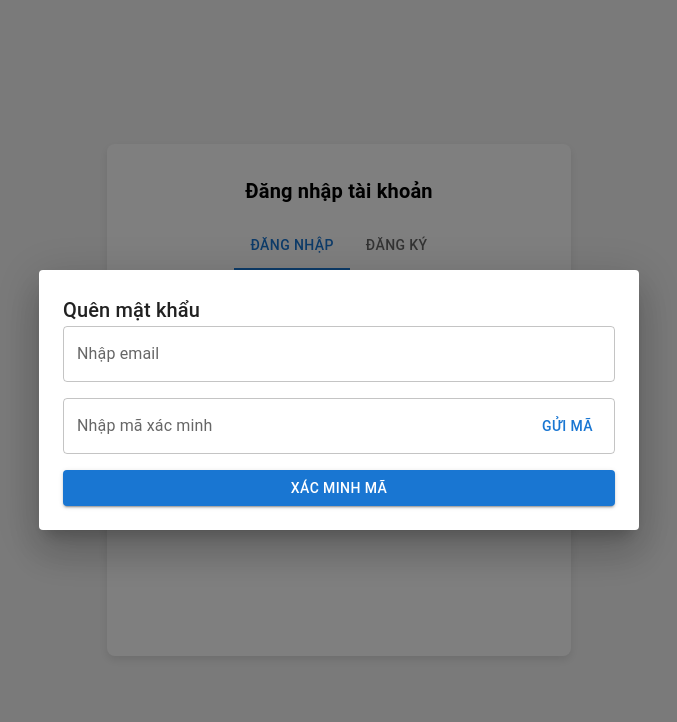
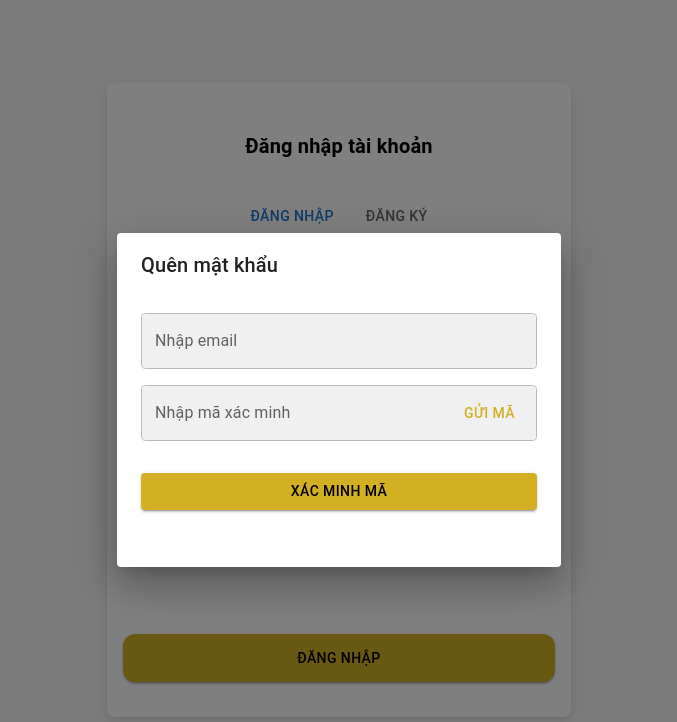
Before and after one commit to Hans2374/graveyard-management, a React (Create React App) app: page /login in a window 1280 px wide. Both pictures are taken after a click on the link "Quên mật khẩu?". Shown: the top 722 px of the page, without its empty margins (301-978 px from the left). Built offline with nearby package versions, Linux system fonts and the light colour scheme.

Commit message:
login 2.0

```diff
--- a/src/components/Login.js
+++ b/src/components/Login.js
@@ -1,5 +1,5 @@
 import React, { useState } from 'react';
-import { Box, TextField, Tabs, Tab, Button, InputAdornment, IconButton, Link, Typography, Dialog } from '@mui/material';
+import { Box, TextField, Tabs, Tab, Button, InputAdornment, IconButton, Link, Typography, Dialog, DialogTitle, DialogContent } from '@mui/material';
 import Visibility from '@mui/icons-material/Visibility';
 import VisibilityOff from '@mui/icons-material/VisibilityOff';
 
@@ -19,10 +19,43 @@ export const Login = () => {
     const [codeSent, setCodeSent] = useState(false);
     const [helpText, setHelpText] = useState('');
     const [showNewPassword, setShowNewPassword] = useState(false);
+    const [isLoggedIn, setIsLoggedIn] = useState(false);
+    const [open, setOpen] = useState(false);
 
     const handleTabChange = (event, newValue) => setActiveTab(newValue);
     const handleShowPasswordToggle = () => setShowPassword(!showPassword);
     const handleShowNewPasswordToggle = () => setShowNewPassword(!showNewPassword);
+
+    const handleCloseDialog = () => {
+        setOpen(false);
+        setLoginValues({ username: '', password: '' });
+        setSignupValues({ email: '', username: '', password: '', confirmPassword: '' });
+        setLoginErrors({});
+        setSignupErrors({});
+    };
+
+    // Giả lập đăng nhập thành công
+    const handleSuccessfulLogin = () => {
+        const errors = {};
+        if (!loginValues.username.trim()) {
+            errors.username = 'Vui lòng nhập tên đăng nhập hoặc email';
+        }
+        if (!loginValues.password) {
+            errors.password = 'Vui lòng nhập mật khẩu';
+        }
+
+        if (Object.keys(errors).length > 0) {
+            setLoginErrors(errors);
+            return;
+        }
+
+        // Giả lập đăng nhập thành công
+        setIsLoggedIn(true);
+        localStorage.setItem('isLoggedIn', 'true');
+        handleCloseDialog();
+        setLoginValues({ username: '', password: '' });
+        setLoginErrors({});
+    };
 
     const handleSendVerificationCode = () => {
         if (!validateEmail(email)) {
@@ -68,47 +101,37 @@ export const Login = () => {
 
     const handleSignup = () => {
         const errors = {};
-        let helpText = {};
-
         if (!signupValues.email?.trim()) {
             errors.email = 'Vui lòng nhập email';
-            helpText.email = 'Email là bắt buộc';
         } else if (!validateEmail(signupValues.email)) {
             errors.email = 'Email không hợp lệ';
-            helpText.email = 'Định dạng email không đúng';
         }
         if (!signupValues.username.trim()) {
             errors.username = 'Vui lòng nhập tên đăng nhập';
-            helpText.username = 'Tên đăng nhập là bắt buộc';
         } else if (signupValues.username.length < 3 || signupValues.username.length > 20) {
             errors.username = 'Tên đăng nhập phải có từ 3 đến 20 ký tự';
-            helpText.username = 'Tên đăng nhập không hợp lệ';
         }
         if (!signupValues.password) {
             errors.password = 'Vui lòng nhập mật khẩu';
-            helpText.password = 'Mật khẩu là bắt buộc';
         } else if (signupValues.password.length < 6) {
             errors.password = 'Mật khẩu phải có ít nhất 6 ký tự';
-            helpText.password = 'Mật khẩu quá ngắn';
         }
         if (signupValues.password !== signupValues.confirmPassword) {
             errors.confirmPassword = 'Mật khẩu xác nhận không khớp';
-            helpText.confirmPassword = 'Xác nhận mật khẩu không đúng';
         }
 
         if (Object.keys(errors).length > 0) {
             setSignupErrors(errors);
-            setHelpText(helpText);
             return;
         }
 
-        // Logic for registration
+        // Ở đây bạn sẽ thêm logic đăng ký với server
+        // Giả sử đăng ký thành công
         setIsLoggedIn(true);
         handleCloseDialog();
         // Reset form
         setSignupValues({ email: '', username: '', password: '', confirmPassword: '' });
         setSignupErrors({});
-        setHelpText({});
     };
 
     const resetForgotPasswordForm = () => {
@@ -136,24 +159,26 @@ export const Login = () => {
             <Box
                 sx={{
                     width: '400px',
-                    height: '480px',
+                    height: '570px', // Cố định chiều cao của Box ngoài
                     backgroundColor: 'white',
                     padding: 4,
-                    pt: 0,
                     borderRadius: 2,
                     boxShadow: '0px 4px 10px rgba(0, 0, 0, 0.1)',
+                    position: 'relative', // Đặt position relative để các thành phần con có thể sử dụng absolute
                 }}
             >
-                <Typography align="center" padding={4} pb={2} fontWeight="bold" fontSize={20}>
-                    Đăng nhập tài khoản
+                <Typography align="center" padding={2} pb={4} fontWeight="bold" fontSize={20}>
+                    {activeTab === 0 ? 'Đăng nhập tài khoản' : 'Tạo tài khoản mới'}
                 </Typography>
                 <Tabs value={activeTab} onChange={handleTabChange} centered>
                     <Tab label="Đăng nhập" />
                     <Tab label="Đăng ký" />
                 </Tabs>
 
+                <Box sx={{ flexGrow: 1, mt: 2 }}>
+                    {/* Form Đăng nhập */}
                     {activeTab === 0 && (
-                    <Box sx={{ mt: 2 }}>
+                        <Box>
                             <TextField
                                 fullWidth
                                 variant="outlined"
@@ -186,25 +211,17 @@ export const Login = () => {
                             />
                             <Link
                                 variant="body2"
-                            onClick={() => setForgotPasswordDialogOpen(true)}
+                                onClick={handleForgotPasswordDialogOpen}
                                 sx={{ cursor: 'pointer', marginLeft: '14px' }}
                             >
                                 Quên mật khẩu?
                             </Link>
-                        <Button
-                            onClick={() => console.log('Handle login')}
-                            variant="contained"
-                            color="inherit"
-                            fullWidth
-                            sx={{ py: 1.5, borderRadius: 3, bgcolor: 'var(--secondary-color)', mt: 2 }}
-                        >
-                            Đăng nhập
-                        </Button>
                         </Box>
                     )}
 
+                    {/* Form Đăng ký */}
                     {activeTab === 1 && (
-                    <Box sx={{ mt: 2 }}>
+                        <Box>
                             <TextField
                                 fullWidth
                                 variant="outlined"
@@ -265,30 +282,47 @@ export const Login = () => {
                                 }}
                                 sx={{ mb: 2 }}
                             />
+                        </Box>
+                    )}
+
+                    {/* Nút hành động */}
+                    <Box sx={{ position: 'absolute', bottom: 35, left: 16, right: 16 }}>
+                        {activeTab === 0 ? (
                             <Button
-                            onClick={() => console.log('Handle signup')}
+                                onClick={handleSuccessfulLogin}
+                                variant="contained"
+                                color="inherit"
+                                fullWidth
+                                sx={{ py: 1.5, borderRadius: 3, bgcolor: 'var(--secondary-color)' }}
+                            >
+                                Đăng nhập
+                            </Button>
+                        ) : (
+                            <Button
+                                onClick={handleSignup}
                                 variant="contained"
                                 fullWidth
-                            sx={{ py: 1.5, borderRadius: 3, bgcolor: 'var(--secondary-color)', mt: 2 }}
+                                sx={{ py: 1.5, borderRadius: 3, bgcolor: 'var(--secondary-color)' }}
                             >
                                 Đăng ký
                             </Button>
+                        )}
                     </Box>
-                )}
+                </Box>
 
                 {/* Forgot Password Dialog */}
-                <Dialog open={forgotPasswordDialogOpen} onClose={handleForgotPasswordDialogClose}>
-                    <Box padding={3} sx={{ minWidth: '350px' }}>
+                <Dialog open={forgotPasswordDialogOpen} onClose={handleForgotPasswordDialogClose} maxWidth="xs">
+                    <DialogTitle>Quên mật khẩu</DialogTitle>
+                    <DialogContent sx={{ display: 'flex', flexDirection: 'column', justifyContent: 'space-between', height: '250px' }}>
                         {!verificationForm ? (
-                            <>
-                                <Typography variant="h6">Quên mật khẩu</Typography>
+                            <Box sx={{ mt: 2, flexGrow: 1, marginTop: 2 }}>
                                 <TextField
                                     fullWidth
                                     variant="outlined"
                                     label="Nhập email"
                                     value={email}
                                     onChange={(e) => setEmail(e.target.value)}
-                                    sx={{ mb: 2 }}
+                                    sx={{ mb: 2, backgroundColor: '#F0F0F0', borderRadius: 2 }}
                                 />
                                 <TextField
                                     fullWidth
@@ -299,22 +333,31 @@ export const Login = () => {
                                     InputProps={{
                                         endAdornment: (
                                             <InputAdornment position="end">
-                                                <Button onClick={handleSendVerificationCode} variant="text" disabled={codeSent}>
+                                                <Button
+                                                    onClick={handleSendVerificationCode}
+                                                    variant="text"
+                                                    sx={{ color: 'var(--secondary-color)' }}
+                                                    disabled={codeSent}
+                                                >
                                                     Gửi mã
                                                 </Button>
                                             </InputAdornment>
                                         ),
                                     }}
-                                    sx={{ mb: 2 }}
+                                    sx={{ mb: 2, backgroundColor: '#F0F0F0', borderRadius: 2 }}
                                 />
                                 {helpText && <Typography color="error">{helpText}</Typography>}
-                                <Button onClick={handleVerifyCode} variant="contained" fullWidth>
+                                <Button
+                                    onClick={handleVerifyCode}
+                                    variant="contained"
+                                    sx={{ backgroundColor: 'var(--secondary-color)', color: 'black', mt: 2 }}
+                                    fullWidth
+                                >
                                     Xác minh mã
                                 </Button>
-                            </>
+                            </Box>
                         ) : (
-                            <>
-                                <Typography variant="h6">Đặt lại mật khẩu</Typography>
+                            <Box sx={{ mt: 2, flexGrow: 1, marginTop: 2 }}>
                                 <TextField
                                     fullWidth
                                     variant="outlined"
@@ -325,13 +368,13 @@ export const Login = () => {
                                     InputProps={{
                                         endAdornment: (
                                             <InputAdornment position="end">
-                                                <IconButton onClick={handleShowNewPasswordToggle}>
+                                                <IconButton onClick={handleShowNewPasswordToggle} edge="end">
                                                     {showNewPassword ? <VisibilityOff /> : <Visibility />}
                                                 </IconButton>
                                             </InputAdornment>
                                         ),
                                     }}
-                                    sx={{ mb: 2 }}
+                                    sx={{ mb: 2, backgroundColor: '#F0F0F0', borderRadius: 2 }}
                                 />
                                 <TextField
                                     fullWidth
@@ -343,21 +386,26 @@ export const Login = () => {
                                     InputProps={{
                                         endAdornment: (
                                             <InputAdornment position="end">
-                                                <IconButton onClick={handleShowNewPasswordToggle}>
+                                                <IconButton onClick={handleShowNewPasswordToggle} edge="end">
                                                     {showNewPassword ? <VisibilityOff /> : <Visibility />}
                                                 </IconButton>
                                             </InputAdornment>
                                         ),
                                     }}
-                                    sx={{ mb: 2 }}
+                                    sx={{ mb: 2, backgroundColor: '#F0F0F0', borderRadius: 2 }}
                                 />
-                                <Button onClick={handleResetPassword} variant="contained" fullWidth>
+                                <Button
+                                    onClick={handleResetPassword}
+                                    variant="contained"
+                                    sx={{ backgroundColor: 'var(--secondary-color)', color: 'black' }}
+                                    fullWidth
+                                >
                                     Đặt lại mật khẩu
                                 </Button>
                                 {helpText && <Typography color="error">{helpText}</Typography>}
-                            </>
+                            </Box>
                         )}
-                    </Box>
+                    </DialogContent>
                 </Dialog>
             </Box>
         </Box>
```
Lines whose indentation alone changed are shown as unchanged.
